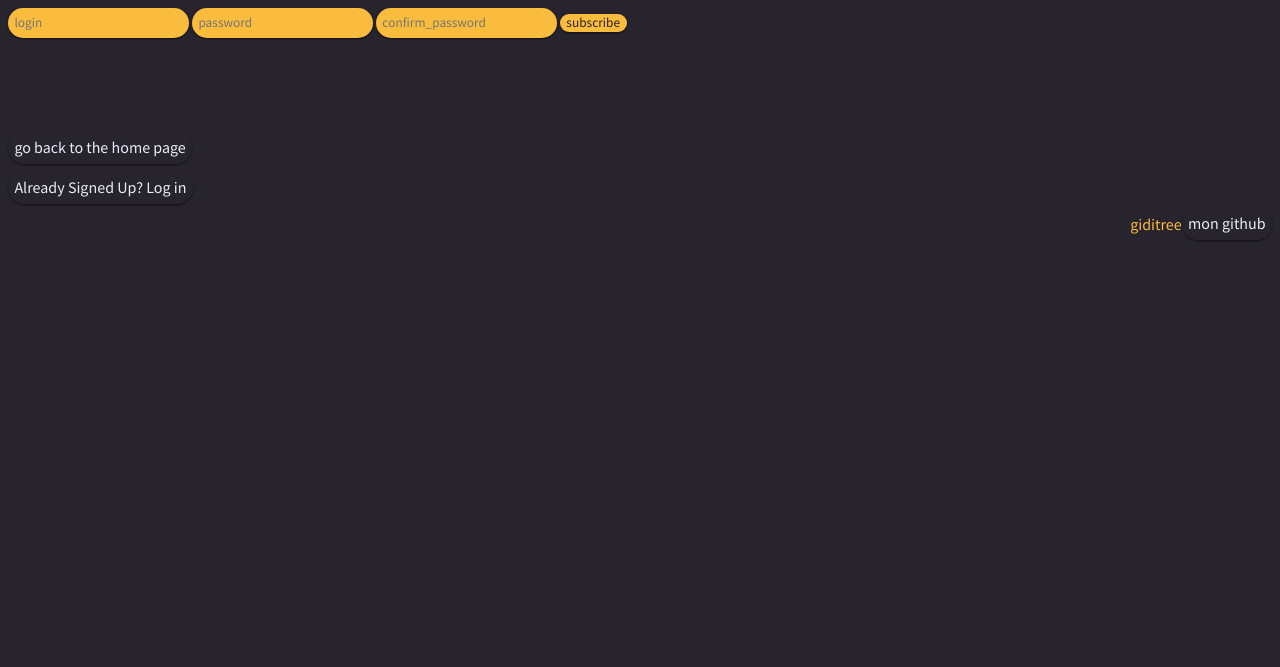
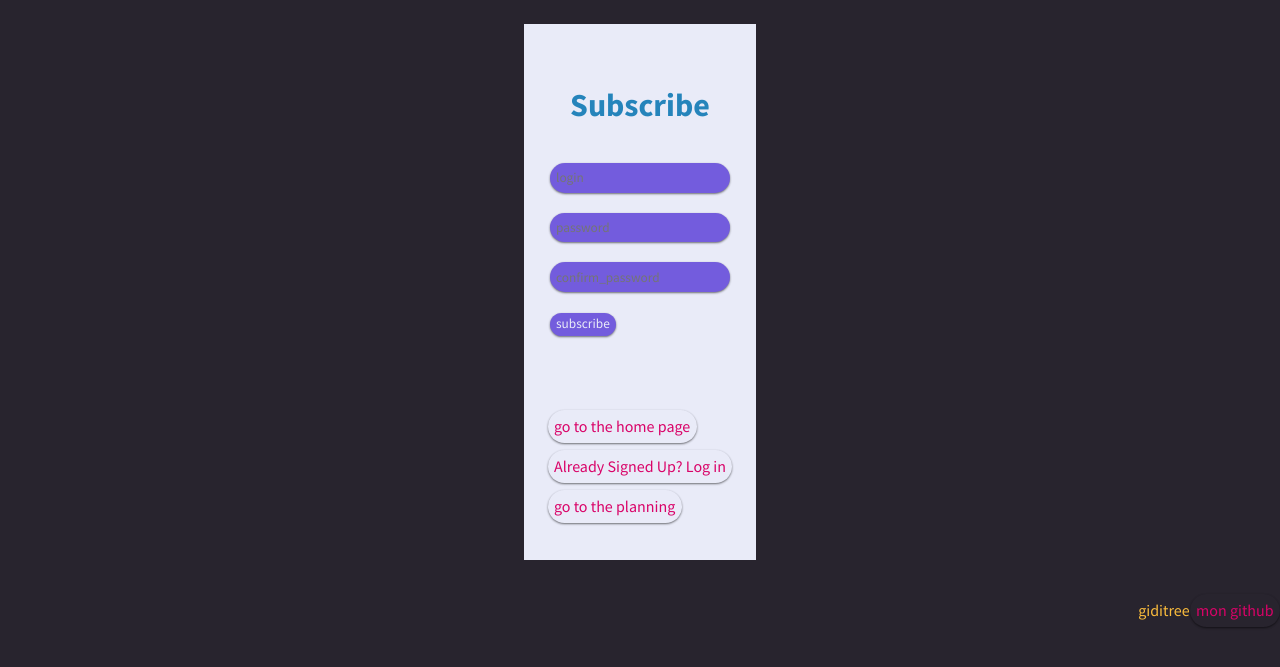
Before and after one commit to Giacomo-DeGrandi/reservationsalles, a PHP site: page /inscription.php in a window 1280 px wide. Shown: the top 667 px of the page. Run offline with PHP 8.4, Linux system fonts and the light colour scheme.

Commit message:
commit pour debut journée travail.. un peut de css en plus

```diff
--- a/inscription.php
+++ b/inscription.php
@@ -22,13 +22,15 @@ session_start();
 	<link rel="stylesheet" type="text/css" href="reservationsalles.css">
 </head>
 <body>
-<main>
-	<form action="" method="post">
-		<input type="text" name="login" placeholder="login" required>
-		<input type="password" name="password" placeholder="password" required>
-		<input type="password" name="passwordconf" placeholder="confirm_password" required>
-		<input type="submit" name="subscribe" value="subscribe">
-	</form>
+<main class="maininsc">
+	<div class="inscform">
+		<h1>Subscribe</h1>
+		<form action="" method="post">
+			<input type="text" name="login" placeholder="login" required><br><br>
+			<input type="password" name="password" placeholder="password" required><br><br>
+			<input type="password" name="passwordconf" placeholder="confirm_password" required><br><br>
+			<input type="submit" name="subscribe" value="subscribe">
+		</form>
 <?php
 $servername = 'localhost';
 $username = 'root';
@@ -64,12 +66,15 @@ $conn = mysqli_connect($servername, $username, $password, $database);
 
 ?>
 		<div class="downlinks">
-			<br><br><br><br><br>
-			<a href="index.php" target="_top">go back to the home page </a>
+			<br><br><br><br>
+			<a href="index.php" target="_top">go to the home page </a>
 			<br><br>
 			<a href="connexion.php" target="_top">Already Signed Up? Log in </a>
-			<br>
+			<br><br>
+			<a href="planning.php" target="_top"> go to the planning </a>
+			<br><br>
 		</div>
+	</div>
 </main>
 	<footer>
 			<p>giditree<p>
--- a/reservation.php
+++ b/reservation.php
@@ -34,7 +34,7 @@ $conn = mysqli_connect($servername, $username, $password, $database);
 				<input type="submit" name="disconnect" value="disconnect">
 			</form>
 	</header>
-	<main>
+	<main class="maininsc">
 		<div id="reserdiv">
 			<table>
 <?php
@@ -58,8 +58,8 @@ if(isset($_COOKIE['connected'])){
 		echo '<span class="idreserve">'.'fin: '.substr($res2[0]['fin'],10).'</span>';
 
 	} else { echo 'no reserve id, contact support <a href="https://github.com/Giacomo-DeGrandi">here</a>';}
-} else { echo '<h2>please, log in to see the event</h2>';
-		 echo '<a href="connexion.php" target="_top"> Log in </a>';
+} else { echo '<span>&#160;</span><h2>please, log in to see this event</h2>';
+		 echo '<span>&#160;</span><a href="connexion.php" target="_top"> Log in </a><span>&#160;</span>';
 }
 	/*
 	if(isset($_SESSION['reservation'])){
--- a/reservationsalles.css
+++ b/reservationsalles.css
@@ -10,15 +10,17 @@
 	--bittered: #28242E;
 	--yellored: #FABC3C;
 	--slateblu:  #735CDD;
+	--colblu: #2584BB;
+	--greeny: #00CC66;
 	--rose: #D90368;
 	--cardshad: rgba(0, 0, 0, 0.1) 0px 1px 3px 0px, rgba(0, 0, 0, 0.46) 0px 1px 2px 0px;
 	--othershad: rgba(0, 0, 0, 0.36) 0px 1px 4px;
 	--cardtitle: rgba(0, 0, 0, 0.06) 0px 2px 4px 0px inset;
-	--titleshad:rgba(0, 0, 0, 0.18) 0px 2px 4px;
+	--titleshad: rgba(99, 99, 99, 0.2) 0px 2px 8px 0px;
 }
 
 body {
-	margin: none;
+	margin: 0px;
 	font-family: var(--generalfont);
 	background-color: var(--bittered);
 	color: var(--yellored);
@@ -26,48 +28,52 @@ body {
 
 header {
 	display: flex;
+	background-color: var(--bkg);
+	justify-content: flex-end;
 }
 
 header a{
 	margin-left: 2vh;
+	color: var(--rose);
+	margin-left: 8vh;
 }
 
 a {
 	text-decoration: none;
-	background-color: var(--bittered);
 	border-radius: 4vh;
 	padding: 0.8vh;
-	color: var(--white);
+	color: var(--rose);
 	box-shadow: var(--cardshad);
 }
 
 input {
 	text-decoration: none;
-	background-color: var(--yellored);
+	background-color: var(--slateblu);
 	border-radius: 4vh;
 	padding: 0.8vh;
-	color: var(--bittered);
+	color: var(--white);
 	border: none;
 	cursor: pointer;
 	font-family: var(--generalfont);
 	box-shadow: var(--cardshad);
-	line-height: 0.4em;
+	line-height: 0.8em;
 }
 input:hover {
-	background-color: var(--slateblu);
+	background-color: var(--colblu);
 	font-family: var(--generalfont);
 	box-shadow: var(--othershad);
+	color: white;
 }
 
 a:hover {
-	background-color: var(--white);
-	color: var(--black);
+	background-color: var(--colblu);
+	color: var(--white);
 	transition: 0.3s;
 }
 
 h1 {
 	color: var(--white);
-	box-shadow: var(--titleshad);
+	text-shadow: var(--titleshad);
 	padding: 2vh;
 }
 
@@ -88,8 +94,10 @@ h2 {
 	padding: 0.2vh;
 	width: 23vh;
 	height: 6vh;
+		max-width: 23vh;
+		max-height: 100%;
 	font-size: 1.1em;
-	line-height: 0.4em;
+	line-height: 0.6em;
 	box-shadow: var(--othershad);
 }
 #plantable td:hover {
@@ -99,7 +107,7 @@ h2 {
 	font-size: 1.2em;
 	background-color: var(--white);
 	color: var(--bittered);
-	line-height: 0.4em;
+	line-height: 0.6em;
 	transition: 0.5s;
 	box-shadow: var(--othershad);
 }
@@ -114,11 +122,16 @@ h2 {
 	border: none;
 }
 
+#plantable h2 {
+	padding: 0.5vh;
+}
+
 .plantabletitles {
 	font-size: 0.7em;
 	padding: 0.2vh;
-
-
+}
+#plantabletitles1 {
+	font-size: 1em;
 }
 
 #plantable th {
@@ -140,14 +153,16 @@ footer {
 }
 
 .subid{
+	font-size: 1em;
 	border: none;
-	color: var(--yellored);
-	background-color: var(--bittered);
+	color: var(--white);
+	background-color: var(--rose);
 }
 
 #planningtitles{
 	display: flex;
 	width: 100%;
+	max-width: 100%;
 }
 #planningtitles input{
 	margin-top: 3vh;
@@ -175,6 +190,12 @@ footer {
 	flex-direction: column;
 	align-items: center;
 	box-shadow: var(--cardshad);
+	max-width: 100%;
+		padding: 3vh;
+}
+
+#reserdiv table {
+	padding: 3vh;
 }
 
 .idreserve{
@@ -184,3 +205,30 @@ footer {
 	box-shadow: var(--cardshad);
 	padding: 0.6vh;
 }
+
+/* INSCRIPTION */
+
+.inscform {
+	max-width: 100%;
+	padding: 3vh;
+	display: flex;
+	justify-content: center;
+	flex-direction: column;
+	align-items: center;
+	background-color: var(--white);
+	color: var(--white);
+	max-height: 80%;
+
+}
+.inscform h1{
+	color: var(--colblu);
+
+}
+
+.maininsc {
+	border-radius: 1vh;
+	padding: 3vh;
+	display: flex;
+	flex-direction: column;
+	align-items:  center;
+}
```
Also changed, not shown: connexion.php (+12 -8 lines), planning.php (+7 -4 lines), profil.php (+30 -2 lines).
